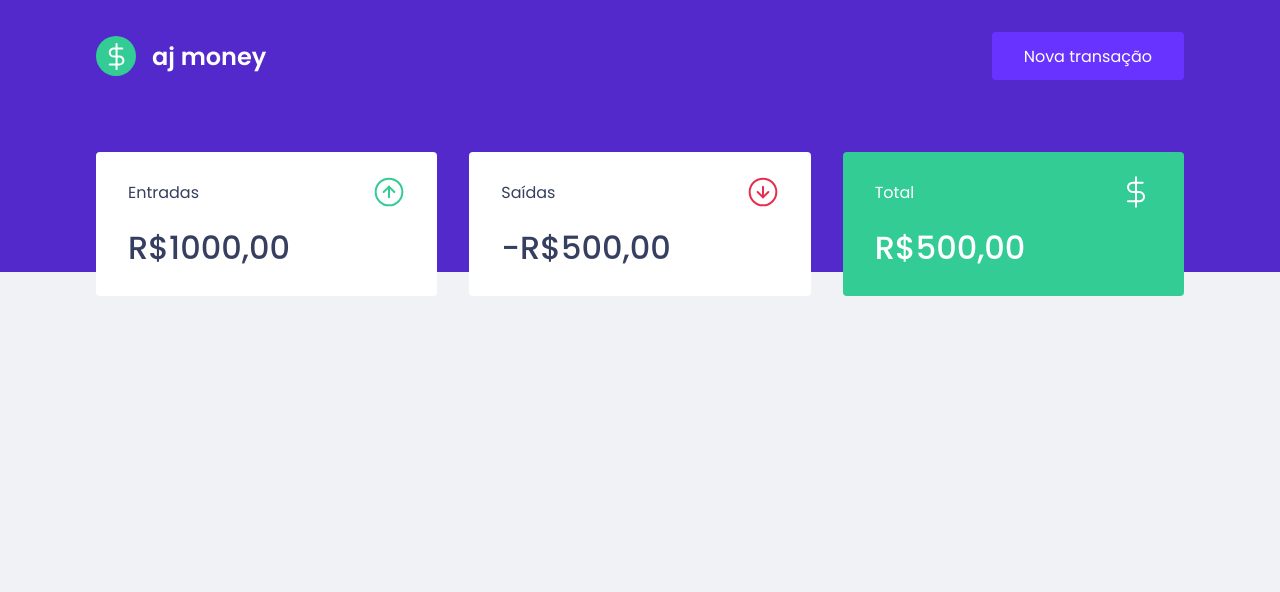
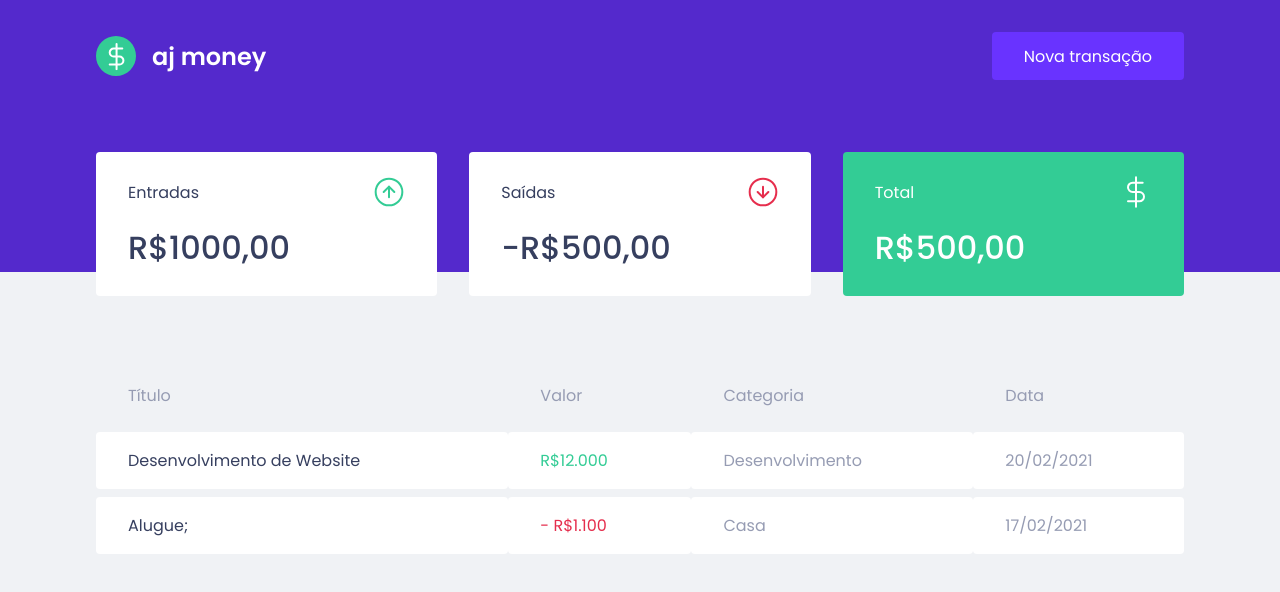
Before and after one commit to adormundo/ajmoney, a React (Create React App) app: page / in a window 1280 px wide. Shown: the top 592 px of the page. Built offline with nearby package versions, Linux system fonts and the light colour scheme.

Commit message:
TranscationsTable comp

```diff
--- a/src/components/Dashboard/index.tsx
+++ b/src/components/Dashboard/index.tsx
@@ -1,10 +1,12 @@
 import { Summary } from '../Summary';
+import { TransactionsTable } from '../TranscationsTable';
 import { Container } from './styles';
 
 export function Dashboard() {
   return (
     <Container>
       <Summary />
+      <TransactionsTable />
     </Container>
   );
 }
--- /dev/null
+++ b/src/components/TranscationsTable/index.tsx
@@ -0,0 +1,34 @@
+import { Container } from './styles';
+
+export function TransactionsTable() {
+  return (
+    <Container>
+      <table>
+        <thead>
+          <tr>
+            <th>Título</th>
+            <th>Valor</th>
+            <th>Categoria</th>
+            <th>Data</th>
+          </tr>
+        </thead>
+
+        <tbody>
+          <tr>
+            <td>Desenvolvimento de Website</td>
+            <td className='deposit'>R$12.000</td>
+            <td>Desenvolvimento</td>
+            <td>20/02/2021</td>
+          </tr>
+
+          <tr>
+            <td >Alugue;</td>
+            <td className='withdraw'>R$1.100</td>
+            <td>Casa</td>
+            <td>17/02/2021</td>
+          </tr>
+        </tbody>
+      </table>
+    </Container>
+  );
+}
--- /dev/null
+++ b/src/components/TranscationsTable/styles.ts
@@ -0,0 +1,41 @@
+import styled from 'styled-components';
+
+export const Container = styled.div`
+  margin-top: 4rem;
+
+  table {
+    width: 100%;
+    border-spacing: 0 0.5rem;
+
+    th {
+      color: var(--text-body);
+      font-weight: 400;
+      padding: 1rem 2rem;
+      text-align: left;
+      line-height: 1.5rem;
+    }
+
+    td {
+      padding: 1rem 2rem;
+      border: 0;
+      background: var(--shape);
+      color: var(--text-body);
+      border-radius: 0.25rem;
+
+      &:first-child {
+        color: var(--text-title);
+      }
+
+      &.deposit {
+        color: var(--green);
+      }
+
+      &.withdraw {
+        color: var(--red);
+        &::before {
+          content: '- ';
+        }
+      }
+    }
+  }
+`;
```
